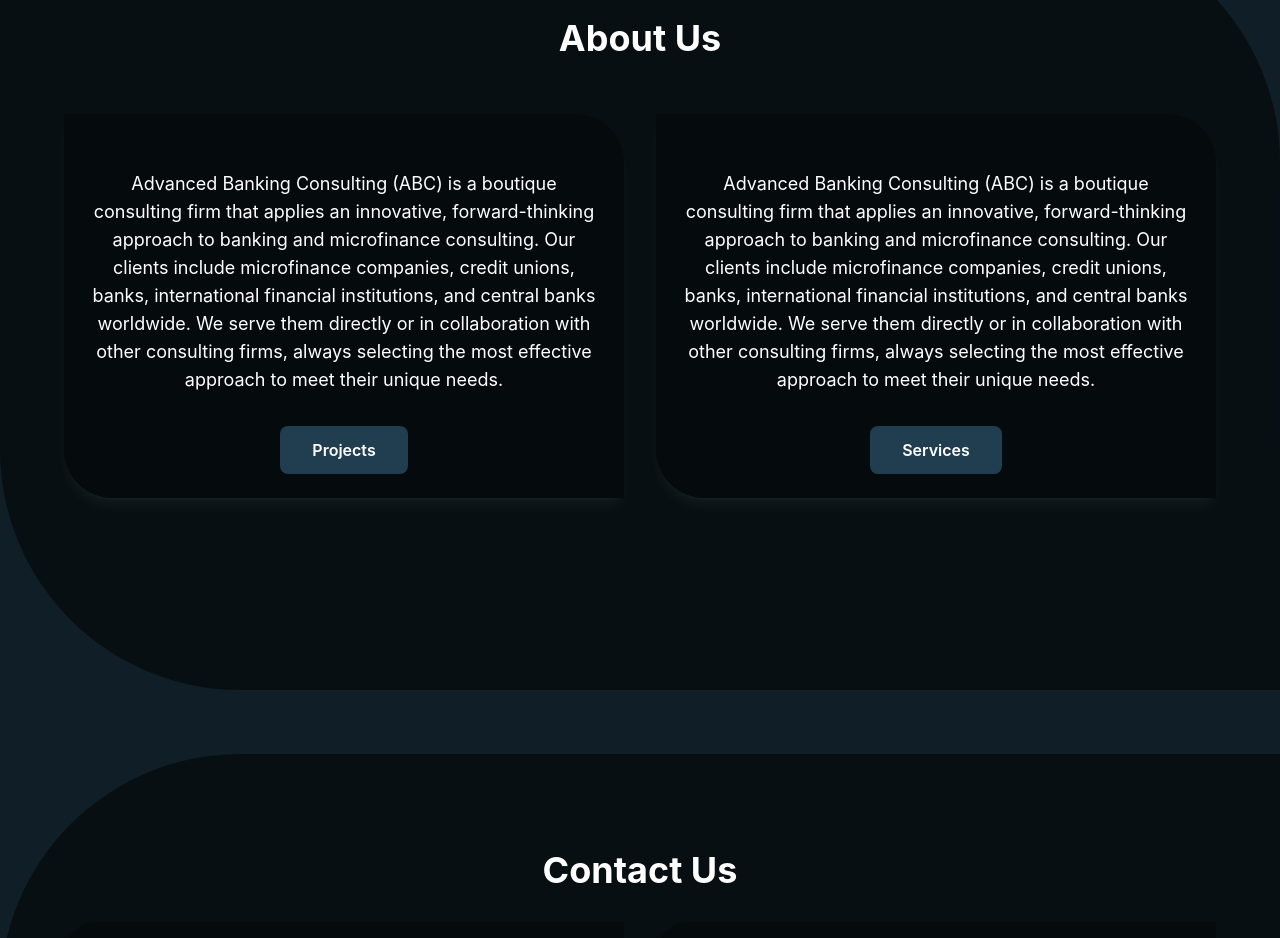
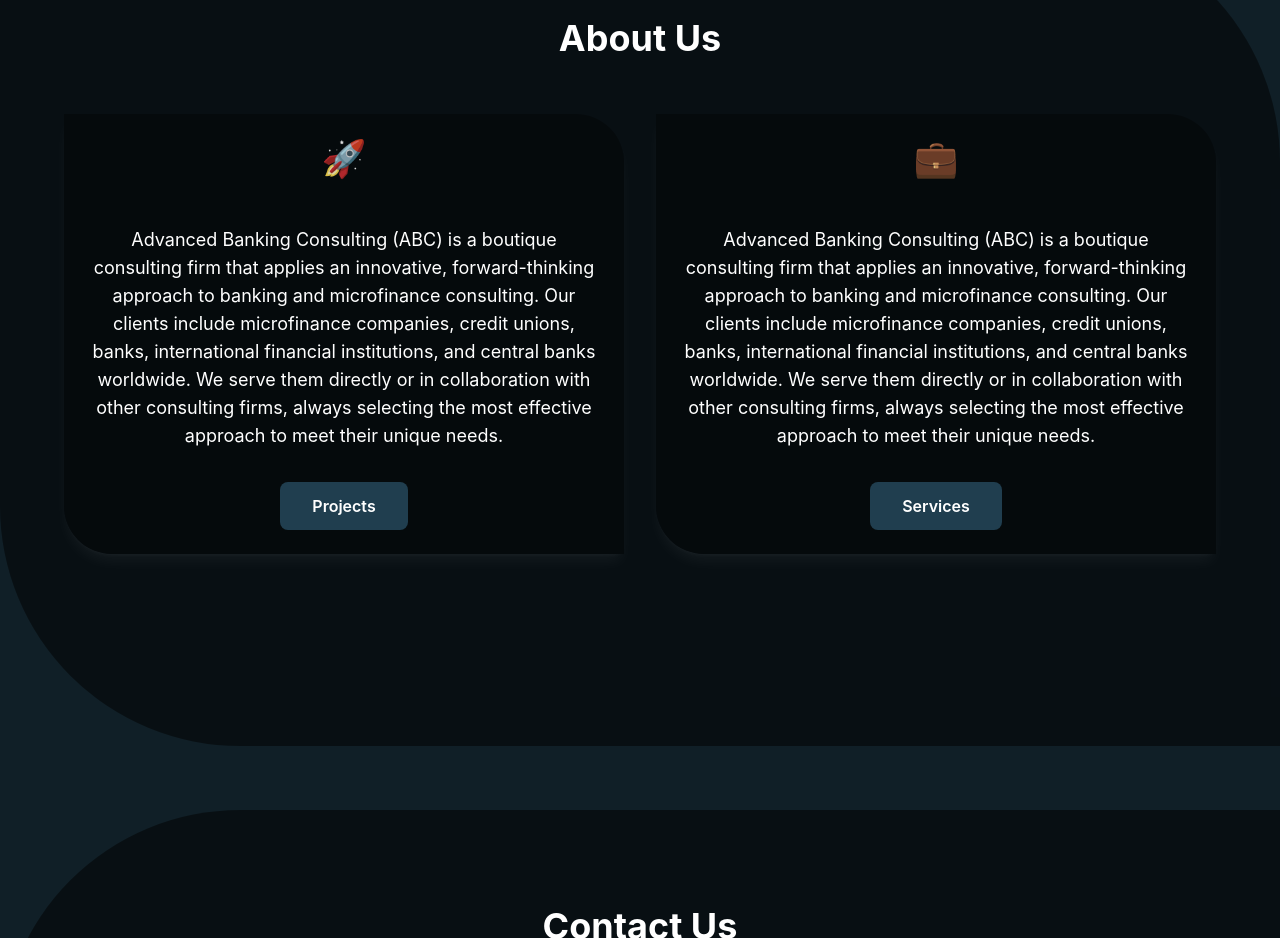
Before and after one commit to tarasshulhan/abc, a React (Vite) app: page / in a window 1280 px wide. Shown: the part 2098-3036 px from the top of the page. Built offline with nearby package versions, Linux system fonts and the light colour scheme; some icons are missing.

Commit message:
favicon and comments

```diff
--- a/index.html
+++ b/index.html
@@ -2,7 +2,7 @@
 <html lang="en">
   <head>
     <meta charset="UTF-8" />
-    <link rel="icon" type="image/svg+xml" href="/vite.svg" />
+    <link rel="icon" type="image/svg+xml" href="/favicon.ico" />
     <meta name="viewport" content="width=device-width, initial-scale=1.0" />
   </head>
   <body>
--- a/src/components/About.jsx
+++ b/src/components/About.jsx
@@ -10,6 +10,7 @@
             </h2>
           <div className="grid grid-cols-1 gap-8 max-w-6xl mx-auto md:grid-cols-2">
             <div className="mt-8 mb-8 bg-black/35 shadow-lg shadow-white/5 p-6 rounded-tr-[3rem] rounded-bl-[3rem] max-w-3xl flex flex-col justify-center items-center">
+            <span className="text-4xl mb-4">🚀</span>
             <p className="text-lg text-white mt-8 mb-8 ">
             Advanced Banking Consulting (ABC) is a boutique consulting firm that applies an innovative, forward-thinking approach to banking and microfinance consulting. Our clients include microfinance companies, credit unions, banks, international financial institutions, and central banks worldwide. We serve them directly or in collaboration with other consulting firms, always selecting the most effective approach to meet their unique needs.
             </p>
@@ -23,6 +24,7 @@
             </div>
 
             <div className="mt-8 mb-8 bg-black/35 shadow-lg shadow-white/5 p-6 rounded-tr-[3rem] rounded-bl-[3rem] max-w-3xl flex flex-col justify-center items-center">
+            <span className="text-4xl mb-4">💼</span>
             <p className="text-lg text-white mt-8 mb-8 ">
             Advanced Banking Consulting (ABC) is a boutique consulting firm that applies an innovative, forward-thinking approach to banking and microfinance consulting. Our clients include microfinance companies, credit unions, banks, international financial institutions, and central banks worldwide. We serve them directly or in collaboration with other consulting firms, always selecting the most effective approach to meet their unique needs.
             </p>
```
Also changed, not shown: src/components/Clients.jsx (+9 -0 lines), src/components/Contact.jsx (+17 -0 lines), 1 other file (tests, documents, lock files or other folders).
